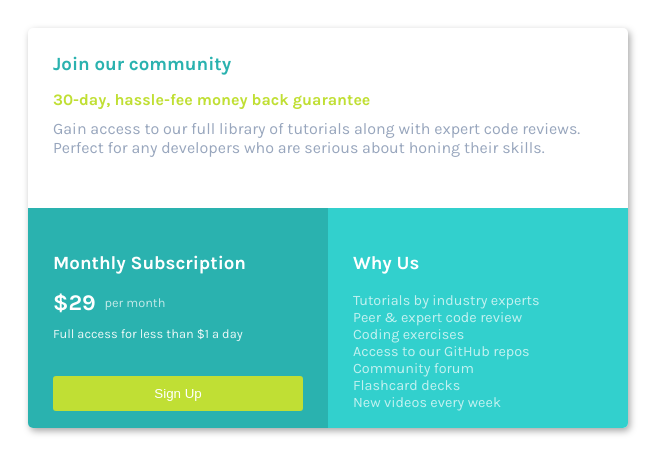
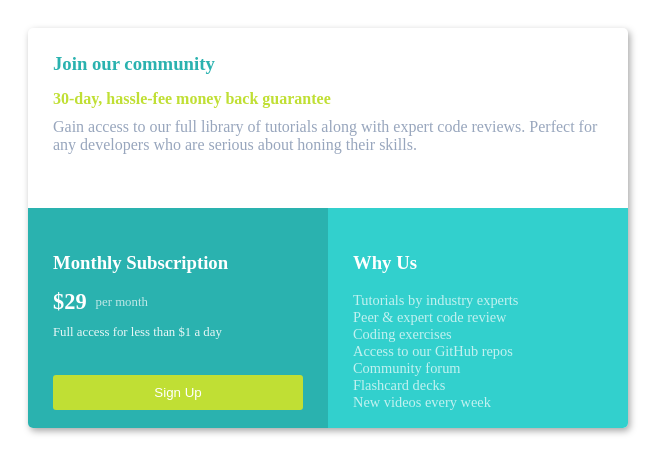
Before and after one commit to Bona1344/pricing-card-frontend-mentor-challenge, a plain HTML site: page index.html in a window 1280 px wide. Shown: the whole page, without its empty margins (0-671 px from the left). Drawn offline with Linux system fonts and the light colour scheme.

Commit message:
Fix font-family declaration in style.css

```diff
--- a/style.css
+++ b/style.css
@@ -1,6 +1,6 @@
 html{
   box-sizing: border-box;
-  font-family: 'Karla';
+  font-family: 'Karla' ans-serif;
   font-size: 16px;
 }
 
```
